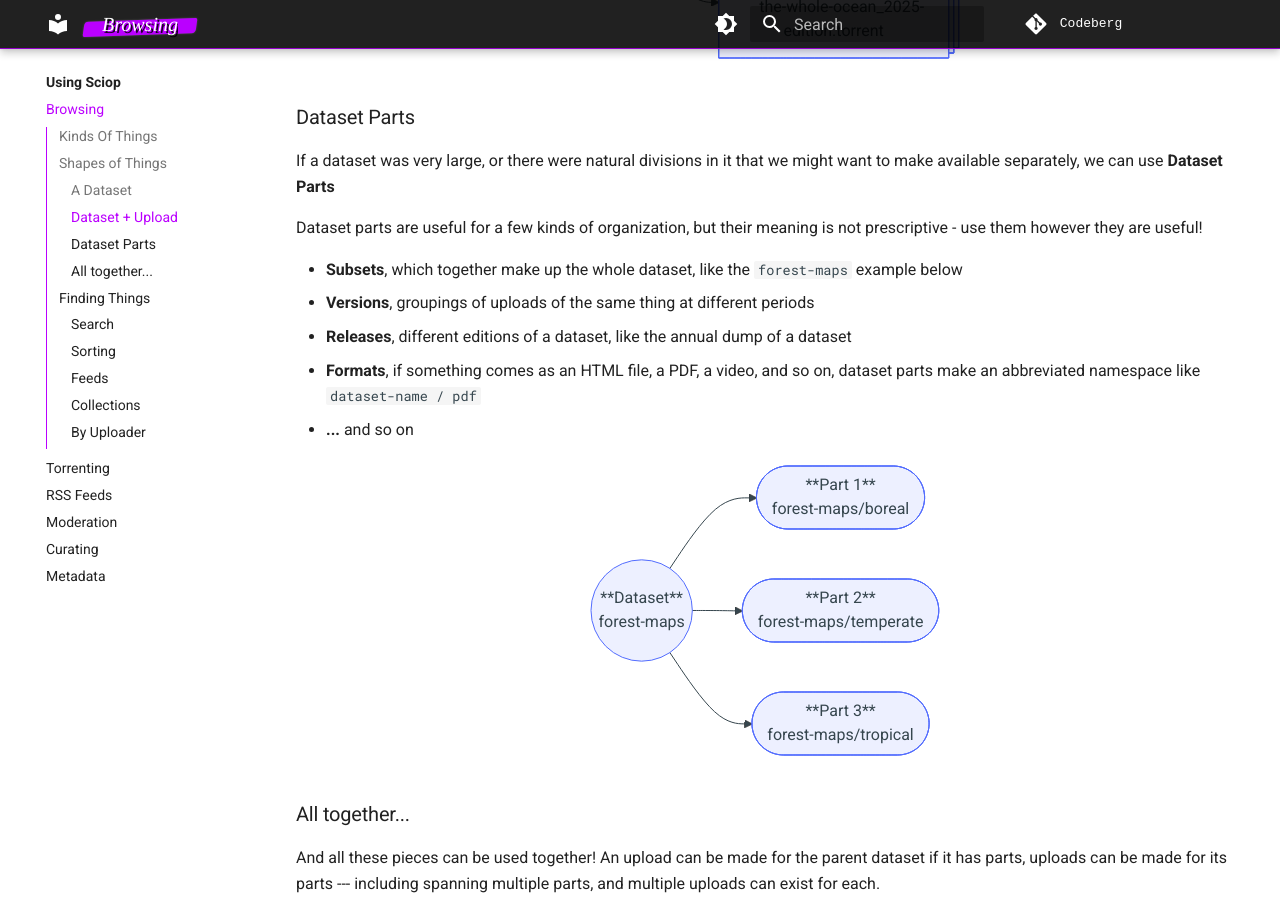
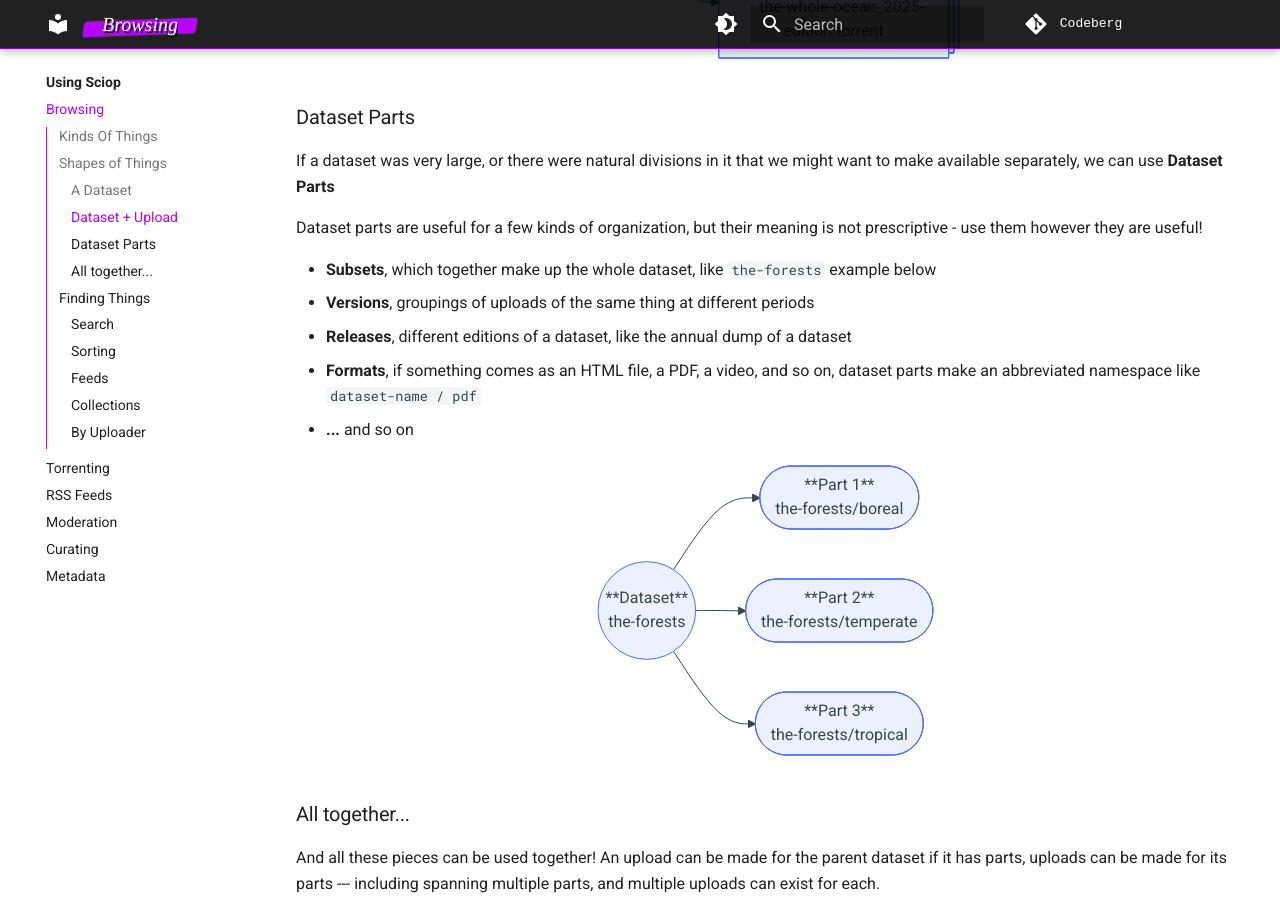
Before and after one commit to p2p-ld/sciop, an MkDocs documentation site: the page built from docs/using/browsing.md, in a window 1280 px wide and 900 px high, scrolled down 1573 px. Built offline with MkDocs 1.6.1 and Material for MkDocs 9.7.7, drawn with Linux system fonts in a browser that asks for light colours; some web fonts are replaced.

Commit message:
why would it be the-ocean and not the forests

````diff
--- a/docs/using/browsing.md
+++ b/docs/using/browsing.md
@@ -75,7 +75,7 @@ we can use **Dataset Parts**
 Dataset parts are useful for a few kinds of organization, but their meaning is not prescriptive -
 use them however they are useful!
 
-- **Subsets**, which together make up the whole dataset, like the `forest-maps` example below
+- **Subsets**, which together make up the whole dataset, like `the-forests` example below
 - **Versions**, groupings of uploads of the same thing at different periods
 - **Releases**, different editions of a dataset, like the annual dump of a dataset
 - **Formats**, if something comes as an HTML file, a PDF, a video, and so on,
@@ -85,10 +85,10 @@ use them however they are useful!
 ```mermaid
 flowchart LR
     D1(("**Dataset**
-    forest-maps")) --> DP1(["**Part 1**
-    forest-maps/boreal"]) & DP2(["**Part 2**
-    forest-maps/temperate"]) & DP3(["**Part 3**
-    forest-maps/tropical"])
+    the-forests")) --> DP1(["**Part 1**
+    the-forests/boreal"]) & DP2(["**Part 2**
+    the-forests/temperate"]) & DP3(["**Part 3**
+    the-forests/tropical"])
 ```
 
 ### All together...
@@ -101,10 +101,10 @@ and multiple uploads can exist for each.
 ```mermaid
 flowchart LR
     D1(("**Dataset**
-    forest-maps")) --> DP1(["**Part 1**
-    forest-maps/boreal"]) & DP2(["**Part 2**
-    forest-maps/temperate"]) & DP3(["**Part 3**
-    forest-maps/tropical"]) & UP4["**Upload**
+    the-forests")) --> DP1(["**Part 1**
+    the-forests/boreal"]) & DP2(["**Part 2**
+    the-forests/temperate"]) & DP3(["**Part 3**
+    the-forests/tropical"]) & UP4["**Upload**
     all-forests.torrent"] & UP5["**Upload**
     all-forests-REPACK.torrent"]
     DP1 --> UP2["**Upload**
````
